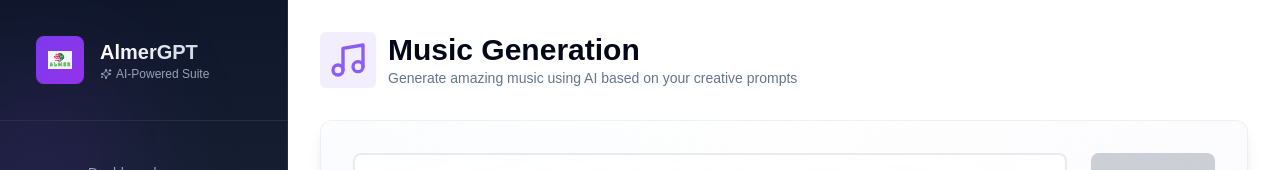
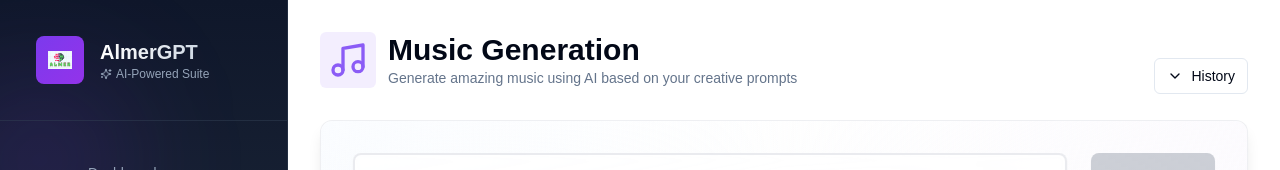
Before and after one commit to AlphaNtihinduka/almergpt, a Next.js app: page /music in a window 1280 px wide. Shown: the top 170 px of the page. Built offline with nearby package versions, Linux system fonts and the light colour scheme.

Commit message:
feat: improve by add the check the history functionality

```diff
--- a/app/(dashboard)/(routes)/music/page.tsx
+++ b/app/(dashboard)/(routes)/music/page.tsx
@@ -1,7 +1,7 @@
 "use client";
 
 import Heading from "@/components/heading";
-import { MusicIcon, AlertCircle, Clock } from "lucide-react";
+import { MusicIcon, AlertCircle, Clock, ChevronUp, ChevronDown } from "lucide-react";
 import { useForm, FormProvider } from "react-hook-form";
 import * as z from "zod";
 import { zodResolver } from "@hookform/resolvers/zod";
@@ -14,6 +14,8 @@ import axios, { AxiosError } from "axios";
 import { useState, useCallback, useRef, useEffect } from "react";
 import Empty from "@/components/empty";
 import Loader from "@/components/loader";
+import { HistoryModal } from "@/components/HistoryModal";
+import MusicHistory from "@/components/MusicHistory";
 
 // Enhanced form schema with validation
 const formSchema = z.object({
@@ -43,6 +45,7 @@ const MusicPage = () => {
   const [music, setMusic] = useState<string>();
   const [error, setError] = useState<string>();
   const [progress, setProgress] = useState<number>(0);
+  const [isHistoryOpen, setIsHistoryOpen] = useState(false);
   const [isGenerating, setIsGenerating] = useState(false);
   const [rateLimitReset, setRateLimitReset] = useState<Date | null>(null);
   const [generationHistory, setGenerationHistory] = useState<string[]>([]);
@@ -229,6 +232,7 @@ const MusicPage = () => {
 
   return (
     <div>
+      <div className="flex justify-between items-center">
         <Heading
           title="Music Generation"
           description="Generate amazing music using AI based on your creative prompts"
@@ -236,6 +240,17 @@ const MusicPage = () => {
           iconColor="text-violet-500"
           bgColor="bg-violet-500/10"
         />
+
+        <Button
+          variant="outline"
+          size="sm"
+          onClick={() => setIsHistoryOpen(!isHistoryOpen)}
+          className="flex items-center gap-2 mr-8 hover:bg-gray-100 transition-colors duration-200 disabled:opacity-50 disabled:pointer-events-none"
+        >
+          {isHistoryOpen ? <ChevronUp className="h-4 w-4" /> : <ChevronDown className="h-4 w-4" />}
+          History
+        </Button>
+      </div>
 
       <div className="px-4 lg:px-8">
         {/* Error Alert */}
@@ -360,6 +375,15 @@ const MusicPage = () => {
         )}
       </div>
 
+      { /* History Section */}
+      <HistoryModal
+        isOpen={isHistoryOpen}
+        onClose={() => setIsHistoryOpen(false)}
+        title="Music Generation History"
+      >
+        <MusicHistory />
+      </HistoryModal>
+
       <div className="space-y-4 mt-4 px-4 lg:px-8">
         {/* Loading State */}
         {isGenerating && (
@@ -419,7 +443,7 @@ const MusicPage = () => {
           </div>
         )}
       </div>
-    </div>
+    </div >
   );
 };
 
```
Lines whose indentation alone changed are shown as unchanged.
